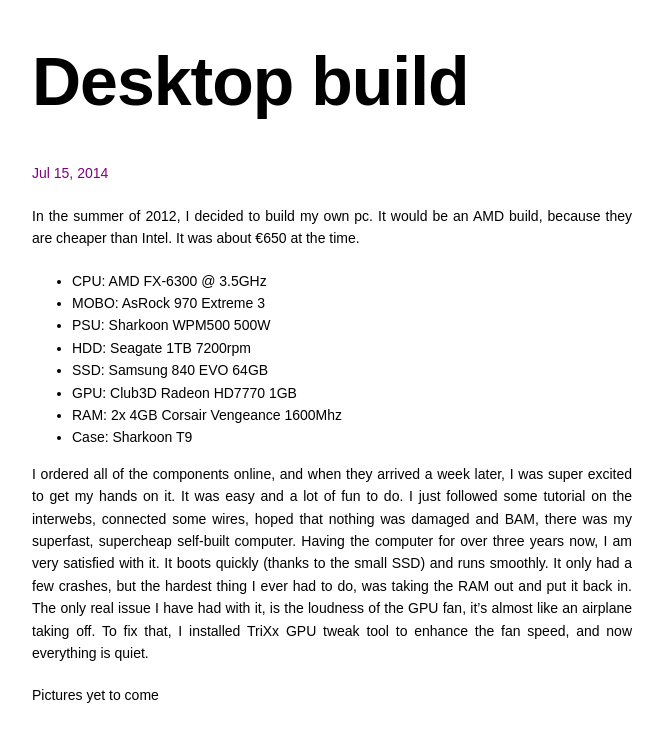
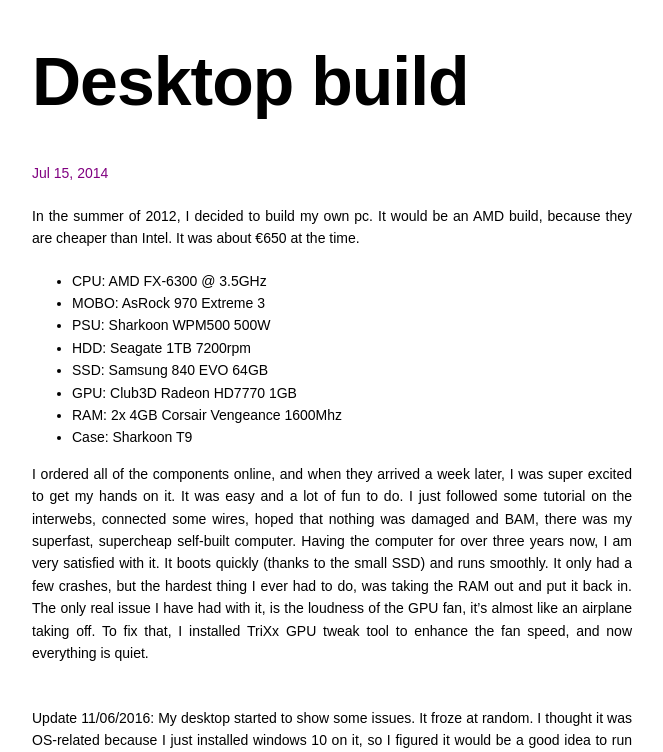
Before and after one commit to RobbertH/robberth.github.io, a Jekyll site: the page built from _posts/projects/2015-07-15-desktop.markdown, in a window 1280 px wide. Shown: the part 350-1102 px from the top of the page, without its empty margins (208-871 px from the left). Built offline with Jekyll 4.4.1, drawn with Linux system fonts in a browser that asks for light colours; some of the changed text lies outside the part shown; grey boxes are pictures that could not be loaded.

Commit message:
Desktop update

```diff
--- a/_posts/projects/2015-07-15-desktop.markdown
+++ b/_posts/projects/2015-07-15-desktop.markdown
@@ -28,4 +28,16 @@
 The only real issue I have had with it, is the loudness of the GPU fan, it's almost like an airplane taking off.
 To fix that, I installed TriXx GPU tweak tool to enhance the fan speed, and now everything is quiet.
 
+<br>
+Update 11/06/2016:
+My desktop started to show some issues. It froze at random.
+I thought it was OS-related because I just installed
+windows 10 on it, so I figured it would be a good idea
+to run ubuntu on it on a new SSD. I installed ubuntu 15.04,
+because in the newer 16.04 there is no support for fglrx.
+Fglrx was necessary, not only for the OS to function, but also for the
+fans to be quiet. Unfortunately, it was not an OS problem and my
+computer still freezes from time to time. I haven't figured out what the problem is.
+
+<br>
 Pictures yet to come
```
